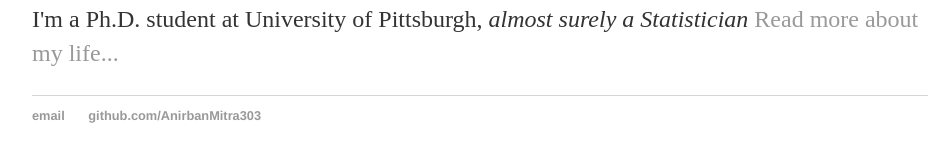
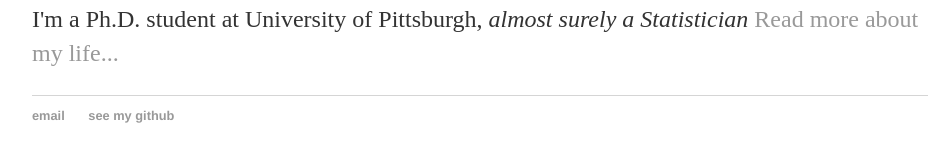
Before and after one commit to AnirbanMitra303/awnirbaan.github.io, a Jekyll site: the page built from index.html, in a window 1280 px wide. Shown: the part 194-356 px from the top of the page, without its empty margins (160-1109 px from the left). Built offline with Jekyll 4.4.1, drawn with Linux system fonts in a browser that asks for light colours.

Commit message:
Update default.html
editing href

```diff
--- a/_layouts/default.html
+++ b/_layouts/default.html
@@ -22,7 +22,7 @@
 			<footer>
 	    		<ul>
 	        		<li><a href="mailto:anistatgrad@gmail.com">email</a></li>
-	        		<li><a href="https://github.com/AnirbanMitra303">github.com/AnirbanMitra303</a></li>
+	        		<li><a href="https://github.com/AnirbanMitra303">see my github</a></li>
 				</ul>
 			</footer>
 		</body>
```
